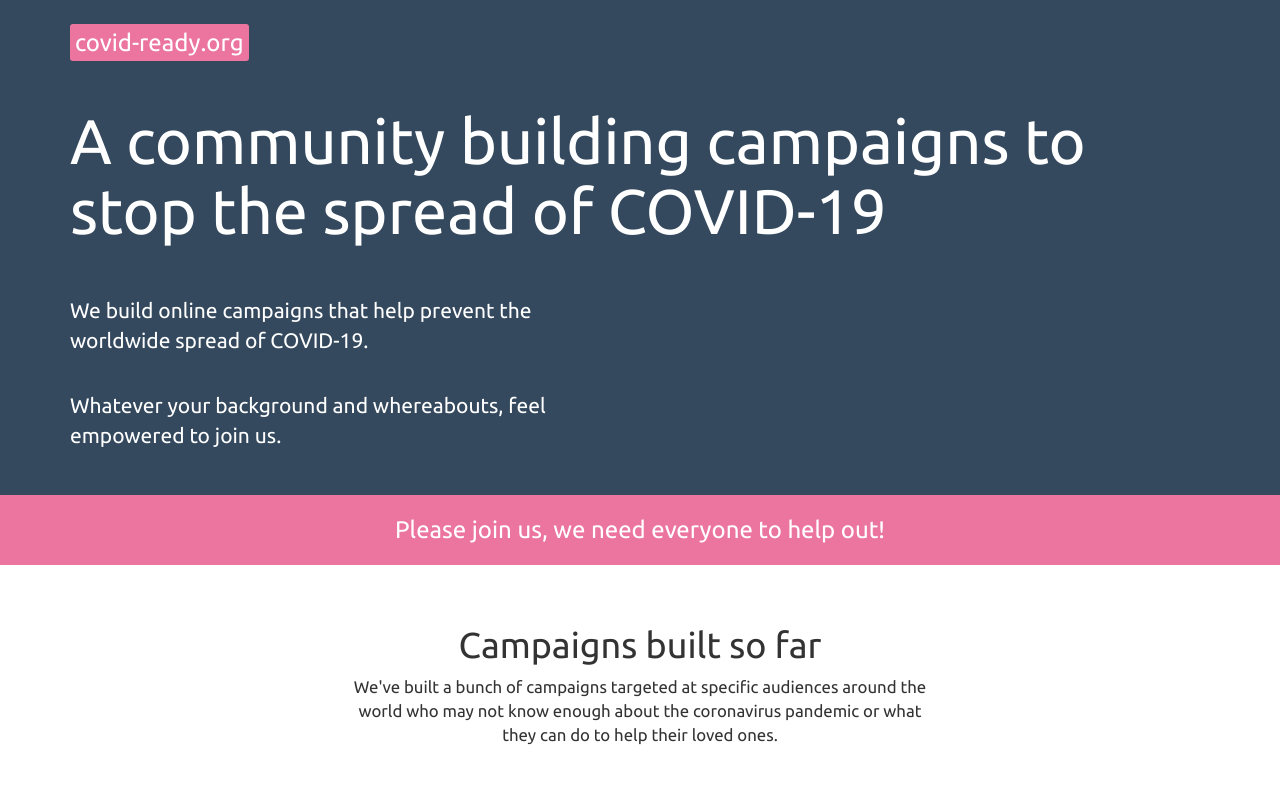
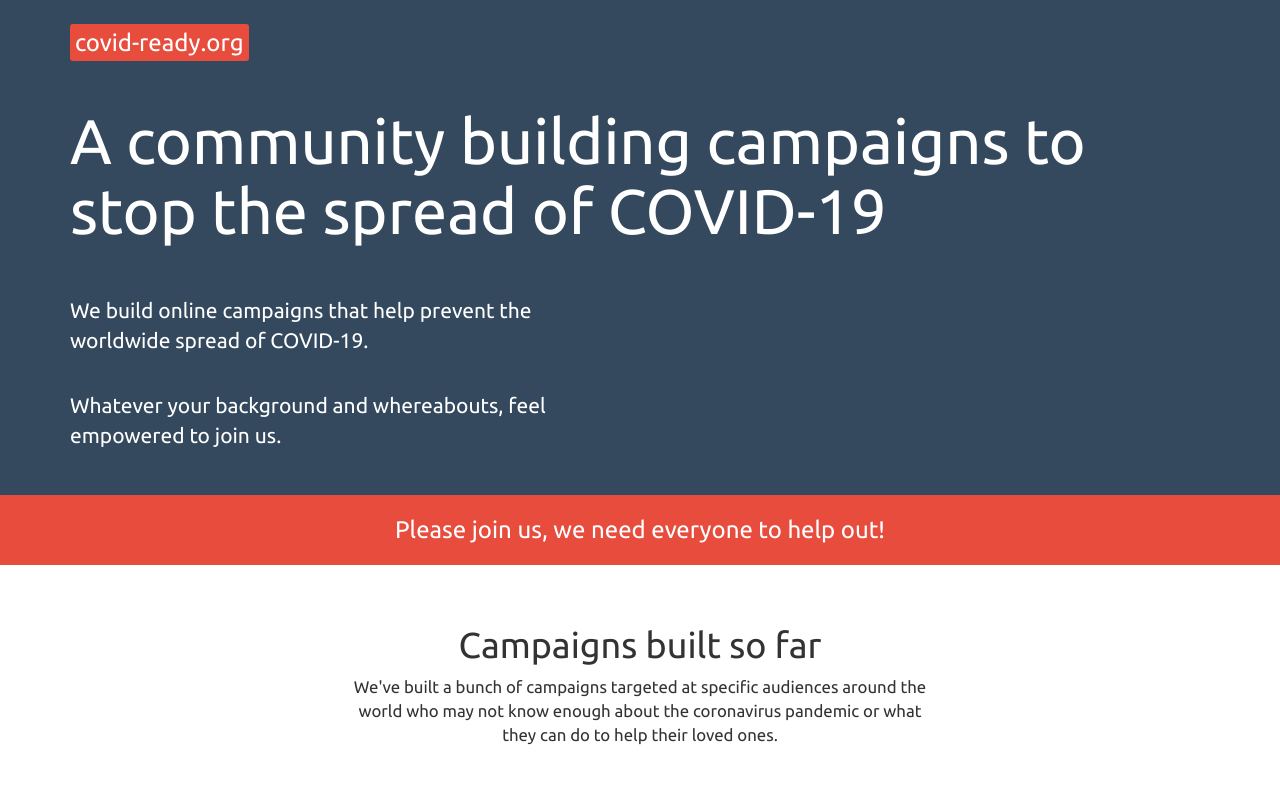
Before and after one commit to Stay-Home-Campaign/covid-ready.org, a plain HTML site: page index.html in a window 1280 px wide. Shown: the top 788 px of the page. Drawn offline with nearby package versions, Linux system fonts and the light colour scheme.

Commit message:
changed colours

```diff
--- a/css/main.css
+++ b/css/main.css
@@ -3,7 +3,7 @@ body{
   margin-bottom: 30px;
 }
 .highlighted{
-  background-color: #eb759e;
+  background-color: #e74c3c;
   padding: 5px;
   border-radius: 3px;
 }
@@ -16,7 +16,7 @@ body{
   margin-bottom: 35px;
 }
 .jumbotron2{
-  background-color: #eb759e;
+  background-color: #e74c3c;
   padding: 10px;
   margin-top: -30px;
   text-align: center;
@@ -34,7 +34,7 @@ body{
 }
 .container2 .btn-lg{
   width: 80%;
-  background-color: #eb759e;
+  background-color: #e74c3c;
   border: none;
 }
 .thumbnail{
```
